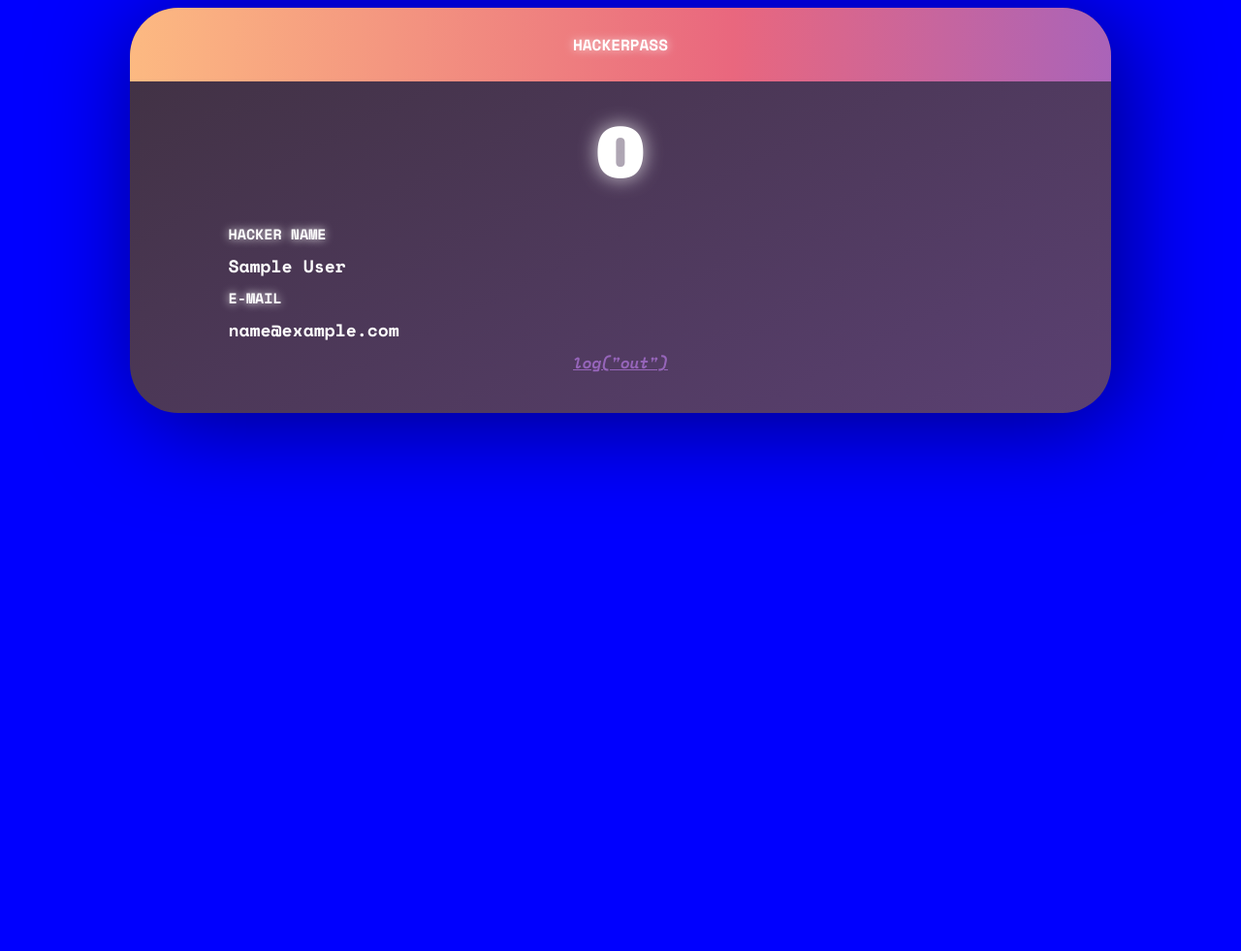
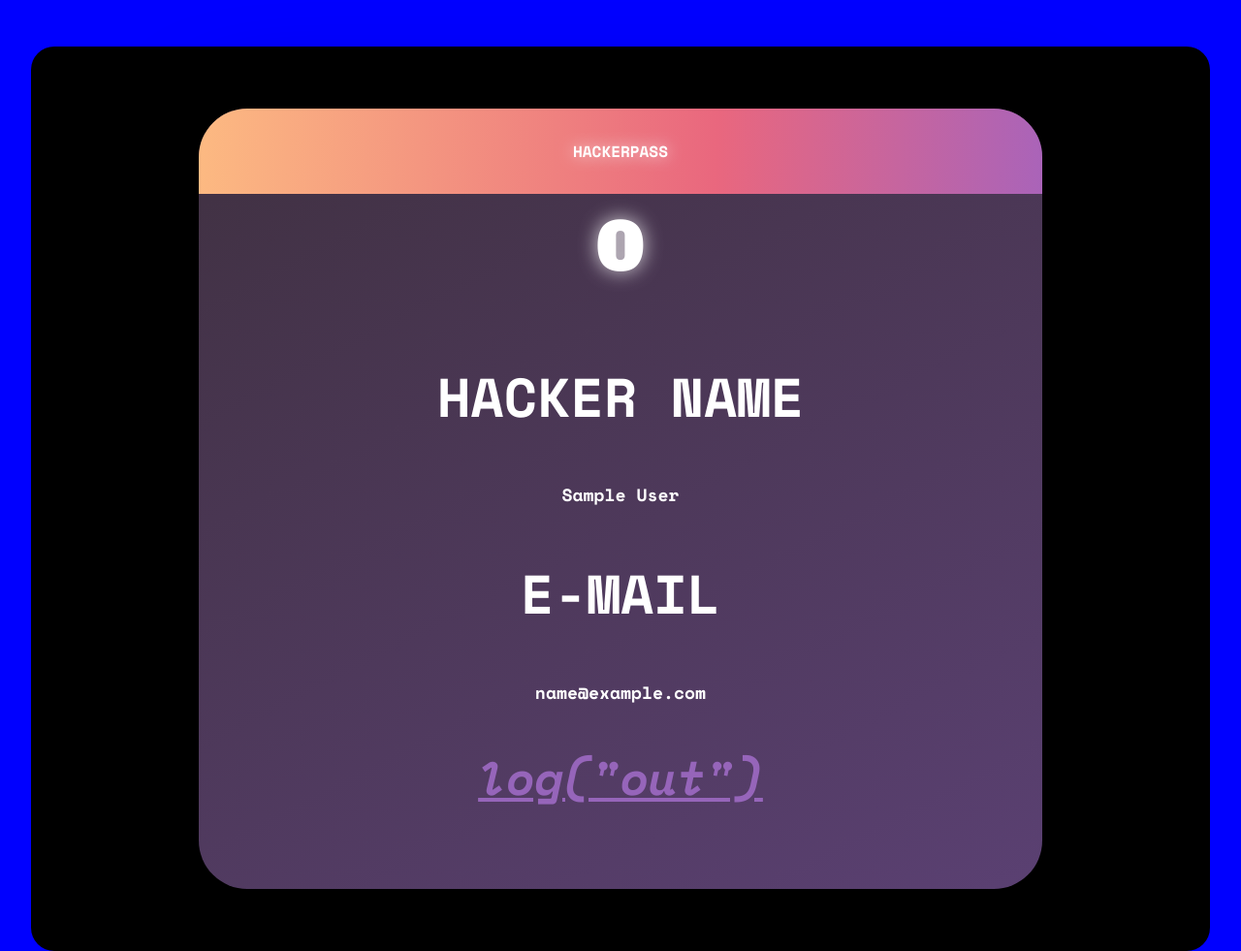
Before and after one commit to shawnduong/HackerPass, a Flask app: page /app in a window 1280 px wide. Shown: the whole page at 97% size. Before the commit the page ends 499 px from the top, so only its background shows below. Run offline with Flask 2, Linux system fonts and the light colour scheme; the visitor is signed in with stand-in values (Sample User, id 1); data comes from the database, SQL or seed files in the repository; data that the repository does not hold is empty.

Commit message:
Some styling changes made before I switch to linux

```diff
--- a/src/web/static/css/style.css
+++ b/src/web/static/css/style.css
@@ -13,7 +13,7 @@ html {
 .module {
 	/* Background */
 	margin: auto;
-	padding-bottom: 20px;
+	padding-bottom: 2rem;
 	width: 80%;
 	background: linear-gradient(152.52deg, #423245 7.97%, #5C4175 105.87%);
 	filter: drop-shadow(10px 10px 50px rgba(0, 0, 0, 0.5));
@@ -24,29 +24,29 @@ html {
 .header {
 	/* Positioning */
 	position: relative;
-	padding: 10px 0px 10px 0px;
+	padding: 1rem 0 1rem 0;
 	text-align: center;
 
 	/* Font */
 	font-weight: 700;
-	font-size: 16px;
-	text-shadow: 0px 0px 10px rgba(255, 255, 255, 0.8);
+	font-size: 1rem;
+	text-shadow: 0px 0px 1rem rgba(255, 255, 255, 0.8);
 
 	/* Background*/
 	background: linear-gradient(91.54deg, #FFC582 -8.62%, #E9677E 61.45%, #A263C0 104.75%);
 	border-radius: 50px 50px 0px 0px;
 }
 
-.main-body {
+/* .main-body {
 	/* Positioning */
-	position: relative;
+	/* position: relative;
 	margin: 20px 10% 20px 10%;
-}
+} */ */
 
 h3.field-label {
 	/* Font */
 	font-weight: 700;
-	font-size: 15px;
+	font-size: 1rem;
 	text-shadow: 0px 0px 10px #FFFFFF;
 }
 
@@ -55,6 +55,24 @@ p.field-contents {
 	font-weight: 700;
 	font-size: 18px;
 	line-height: 8px;
+}
+.button{
+	font-weight: 1em;
+	padding: 1em 2em;
+	text-align: center;
+	font-size: 12pt;
+	margin-top: 2vh;
+	border-radius: 0.5em;
+}
+
+button:hover {
+	cursor: pointer;
+}
+body{
+	background: rgb(0, 0, 0);
+	padding: 2em;
+	margin: 30vh;
+	border-radius: 0.5em;
 }
 
 #footer {
@@ -88,6 +106,24 @@ p.field-contents {
 	html {
 		/* Temporary: for visualing the current view */
 		background-color: blue;
+		height:100vh;
+	}
+	header{
+		font-size: 2rem;
+	}
+	body{
+		margin-left: 2rem;
+		margin-right: 2rem;
+		font-size: 3rem;
+		text-align: center;
+		margin-top: 3rem;
+		padding: 5%;
+	}
+	button{
+		font-size: 3rem;
+	}
+	input{
+		font-size:1em;
 	}
 
 }
@@ -98,6 +134,23 @@ p.field-contents {
 	html {
 		/* Temporary: for visualing the current view */
 		background-color: red;
+		height:100vh;
+	}
+	header{
+		font-size: 2rem;
+	}
+	body{
+		margin-top: 50%;
+		margin-left: 2rem;
+		margin-right: 2rem;
+		font-size: 3rem;
+		text-align: center;
+	}
+	button{
+		font-size: 2rem;
+	}
+	input{
+		font-size:1em;
 	}
 
 }
```
Also changed, not shown: src/web/templates/index.html (+11 -7 lines).
